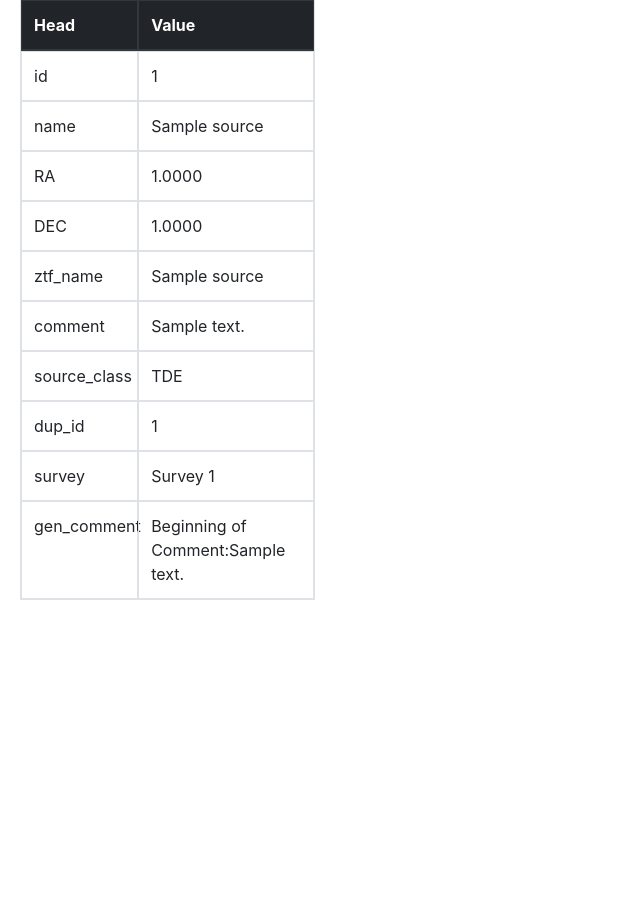
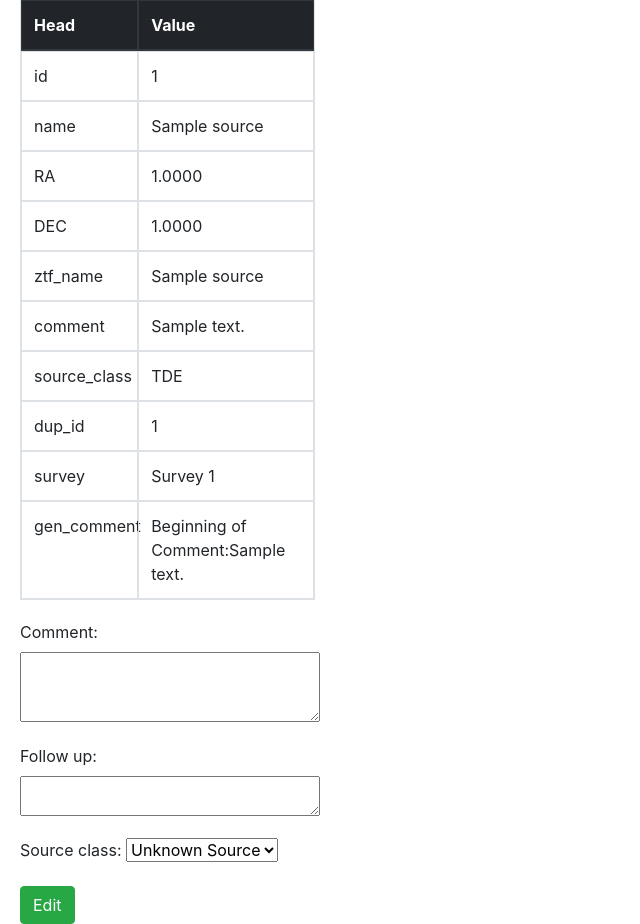
Before and after one commit to tibercus/django-labeling, a Django app: page /source/1/ in a window 1280 px wide. Shown: the part 83-1007 px from the top of the page, without its empty margins (0-640 px from the left). Before the commit the page ends 683 px from the top, so only its background shows below. Run offline with Django 3.2, Linux system fonts and the light colour scheme; tables that the repository leaves empty hold one stand-in row (values such as "Sample post"); some libraries are stand-ins or nearby versions.

Commit message:
Changed source page - add Comment/Follow Up sections.

```diff
--- a/surveys/forms.py
+++ b/surveys/forms.py
@@ -1,6 +1,6 @@
 from django import forms
 from import_export.forms import ImportForm, ConfirmImportForm
-from .models import Survey
+from .models import Survey, Source, Comment
 
 class CustomImportForm(ImportForm):
     survey = forms.ModelChoiceField(
@@ -8,7 +8,8 @@ class CustomImportForm(ImportForm):
         empty_label=None,
         required=True)
 
-# class CustomConfirmImportForm(ConfirmImportForm):
-#     survey = forms.ModelChoiceField(
-#         queryset=Survey.objects.all(),
-#         required=True)
+class NewCommentForm(forms.ModelForm):
+
+    class Meta:
+        model = Comment
+        fields = ['comment', 'follow_up', 'source_class']
--- a/surveys/models.py
+++ b/surveys/models.py
@@ -6,7 +6,7 @@ class Survey(models.Model):
     name = models.PositiveIntegerField(unique=True)
     started_at = models.DateTimeField(auto_now_add=True)
     ended_at = models.DateTimeField(blank=True, null=True)
-    description = models.TextField(max_length=4000)
+    description = models.TextField(max_length=1000)
 
     def __str__(self):
         return 'Survey {}'.format(self.name)
@@ -16,8 +16,8 @@ class Survey(models.Model):
 
 
 class Comment(models.Model):
-    comment = models.TextField(max_length=4000, blank=True, null=True)
-    follow_up = models.TextField(max_length=2000, blank=True, null=True)
+    comment = models.TextField(max_length=2000, blank=True, null=True)
+    follow_up = models.TextField(max_length=1000, blank=True, null=True)
 
     CLASS_CHOICES = [
         ('TDE', 'TDE Source'),
@@ -45,7 +45,7 @@ class Source(models.Model):
     RA = models.DecimalField(max_digits=9, decimal_places=4)
     DEC = models.DecimalField(max_digits=9, decimal_places=4)
     ztf_name = models.CharField(max_length=255, blank=True, null=True)
-    comment = models.TextField(max_length=4000, blank=True, null=True)
+    comment = models.TextField(max_length=2000, blank=True, null=True)
 
     source_class = models.CharField(
         max_length=20,
--- a/surveys/views.py
+++ b/surveys/views.py
@@ -1,4 +1,6 @@
-from django.shortcuts import render, get_object_or_404, get_list_or_404
+from django.contrib.auth.models import User
+from django.shortcuts import render, redirect, get_object_or_404, get_list_or_404
+from .forms import NewCommentForm
 from django.http import HttpResponse
 from .models import *
 
@@ -11,4 +13,18 @@ def home(request):
 
 def source(request, pk):
     source = get_object_or_404(Source, pk=pk)
-    return render(request, 'source.html', {'source': source })
+    user = User.objects.first()  # TODO: get the currently logged in user
+    if request.method == 'POST':
+        form = NewCommentForm(request.POST)
+        if form.is_valid():
+            comment = form.save(commit=False)
+            comment.edit_by = user
+            comment.save()
+
+            source.gen_comment = comment
+            source.source_class = comment.source_class
+            source.save()
+            return redirect('source', pk=source.pk)  # TODO: redirect to the created topic page
+    else:
+        form = NewCommentForm()
+    return render(request, 'source.html', {'source': source, 'form': form})
--- a/templates/source.html
+++ b/templates/source.html
@@ -14,6 +14,22 @@
     .table
     {
         margin: 20px;
+    }
+    .comment_section
+    {
+        margin: 20px;
+        width: 300px;
+        height: 200px;
+    }
+    #id_comment
+    {
+        width: 300px;
+        height: 70px;
+    }
+    #id_follow_up
+    {
+        width: 300px;
+        height: 40px;
     }
     </style>
 {% endblock %}
@@ -39,4 +55,12 @@
         </table>
 
     </div>
+    <div class = "comment_section">
+        <form method="post">
+            {% csrf_token %}
+            {{ form.as_p }}
+            <button type="submit" class="btn btn-success">Edit</button>
+        </form>
+    </div>
+
 {% endblock %}
```
Also changed, not shown: surveys/admin.py (+0 -14 lines), surveys/migrations/0009_auto_20211010_2353.py (added).
